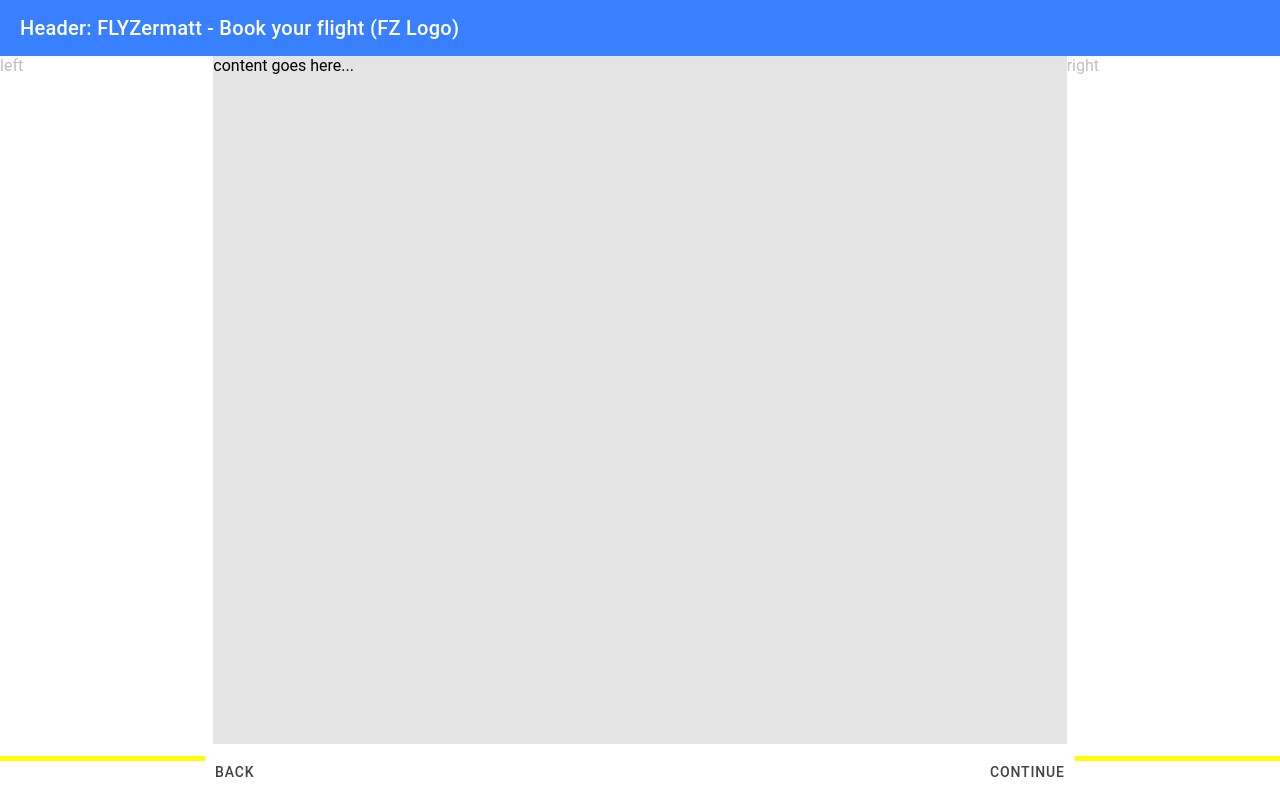
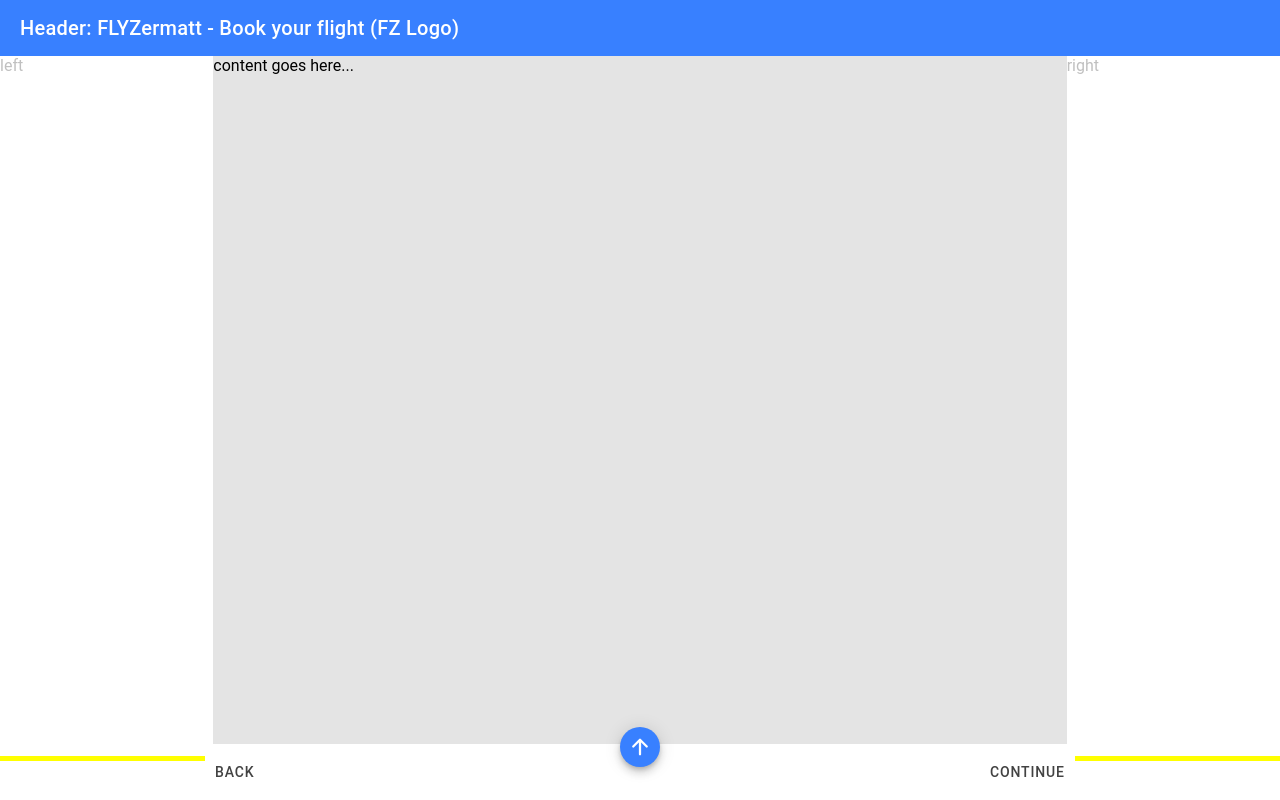
Before and after one commit to ZermattChris/fzbooking, a React (Create React App) app: page / in a window 1280 px wide. Built offline with nearby package versions, Linux system fonts and the light colour scheme.

Commit message:
Added a basic "Scroll to top" button in footer

```diff
--- a/src/components/ExploreContainer.tsx
+++ /dev/null
@@ -1,15 +0,0 @@
-import { IonGrid, IonRow, IonCol} from '@ionic/react';
-import React from 'react';
-import './ExploreContainer.css';
-
-interface ContainerProps { }
-
-const ExploreContainer: React.FC<ContainerProps> = () => {
-  return (
-    <div className="big-vertical-box">content goes here...</div>
-  );
-};
-
-
-
-export default ExploreContainer;
--- /dev/null
+++ b/src/components/FormSlider.tsx
@@ -0,0 +1,15 @@
+import { IonGrid, IonRow, IonCol} from '@ionic/react';
+import React from 'react';
+import './FormSlider.css';
+
+interface ContainerProps { }
+
+const FormSlider: React.FC<ContainerProps> = () => {
+  return (
+    <div id="main-contents" className="big-vertical-box">content goes here...</div>
+  );
+};
+
+
+
+export default FormSlider;
--- a/src/pages/Home.css
+++ b/src/pages/Home.css
@@ -4,3 +4,8 @@
     display: inline-block;
     background-color: yellow;
 }
+
+.tweak-to-top-btn {
+    position: relative;
+    top: -15px;
+}
--- a/src/pages/Home.tsx
+++ b/src/pages/Home.tsx
@@ -1,9 +1,18 @@
-import { IonGrid, IonRow, IonCol, IonContent, IonHeader, IonFooter, IonPage, IonTitle, IonToolbar, IonButtons, IonButton } from '@ionic/react';
-import React from 'react';
-import ExploreContainer from '../components/ExploreContainer';
+import { IonFab, IonFabButton, IonIcon, IonGrid, IonRow, IonCol, IonContent, IonHeader, IonFooter, IonPage, IonTitle, IonToolbar, IonButtons, IonButton } from '@ionic/react';
+import React, {useRef} from 'react';
+import { add, settings, share, arrowUpCircleSharp, arrowUpOutline, person, arrowForwardCircle, arrowBackCircle, arrowUpCircle, logoVimeo, logoFacebook, logoInstagram, logoTwitter } from 'ionicons/icons';
+
+import FormSlider from '../components/FormSlider';
 import './Home.css';
 
-const Home: React.FC = () => {
+const Home: React.FC = (props) => {
+
+  const contentRef = useRef(null);
+  const scrollToTop = () => {
+      // @ts-ignore
+      contentRef.current.scrollToTop();
+  };
+
   return (
     <IonPage>
 
@@ -13,14 +22,19 @@ const Home: React.FC = () => {
         </IonToolbar>
       </IonHeader>
 
-      <IonContent>
+      <IonContent scrollEvents={true} ref={contentRef}>
         <IonGrid class="ion-no-padding">
           <IonRow>
             <IonCol size="2" className="maroon ion-hide-md-down">
               left
            </IonCol>
             <IonCol size-md="8" size="12">
-              <ExploreContainer />
+
+
+              {/* ------------- This is our dynamic multi-step form ------------- */}
+              <FormSlider />
+
+
             </IonCol>
             <IonCol size="2" className="maroon ion-hide-md-down">
               right
@@ -46,9 +60,15 @@ const Home: React.FC = () => {
         </IonToolbar>
       </IonFooter>
 
+      <IonFab vertical="bottom" horizontal="center" slot="fixed">
+          <IonFabButton className="tweak-to-top-btn" title="Scroll to Top..." size="small"  onClick={()=>scrollToTop()}>
+            <IonIcon icon={arrowUpOutline}/>
+          </IonFabButton>
+      </IonFab>
 
     </IonPage>
   );
 };
 
+
 export default Home;
```
Also changed, not shown: src/components/FormSlider.css (renamed from src/components/ExploreContainer.css).
